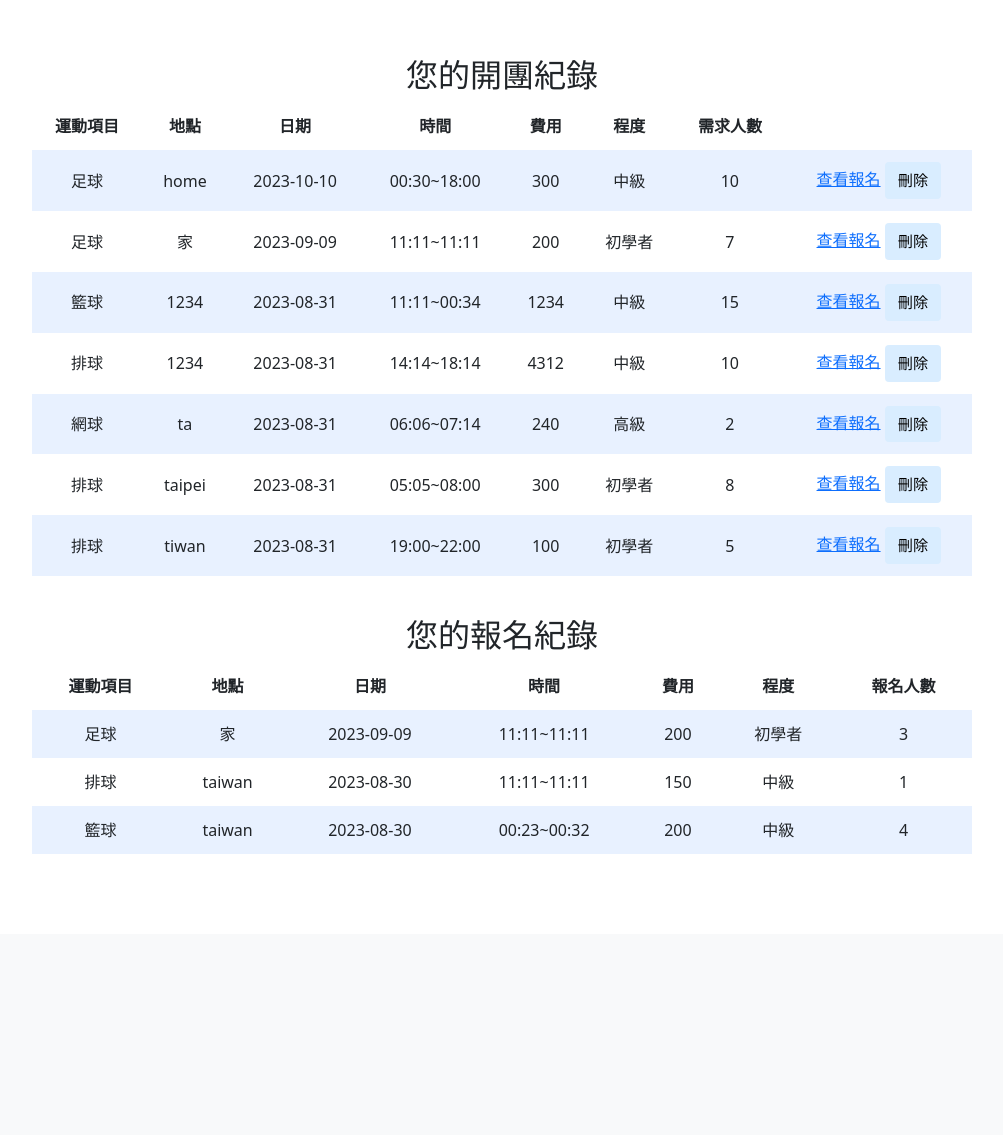
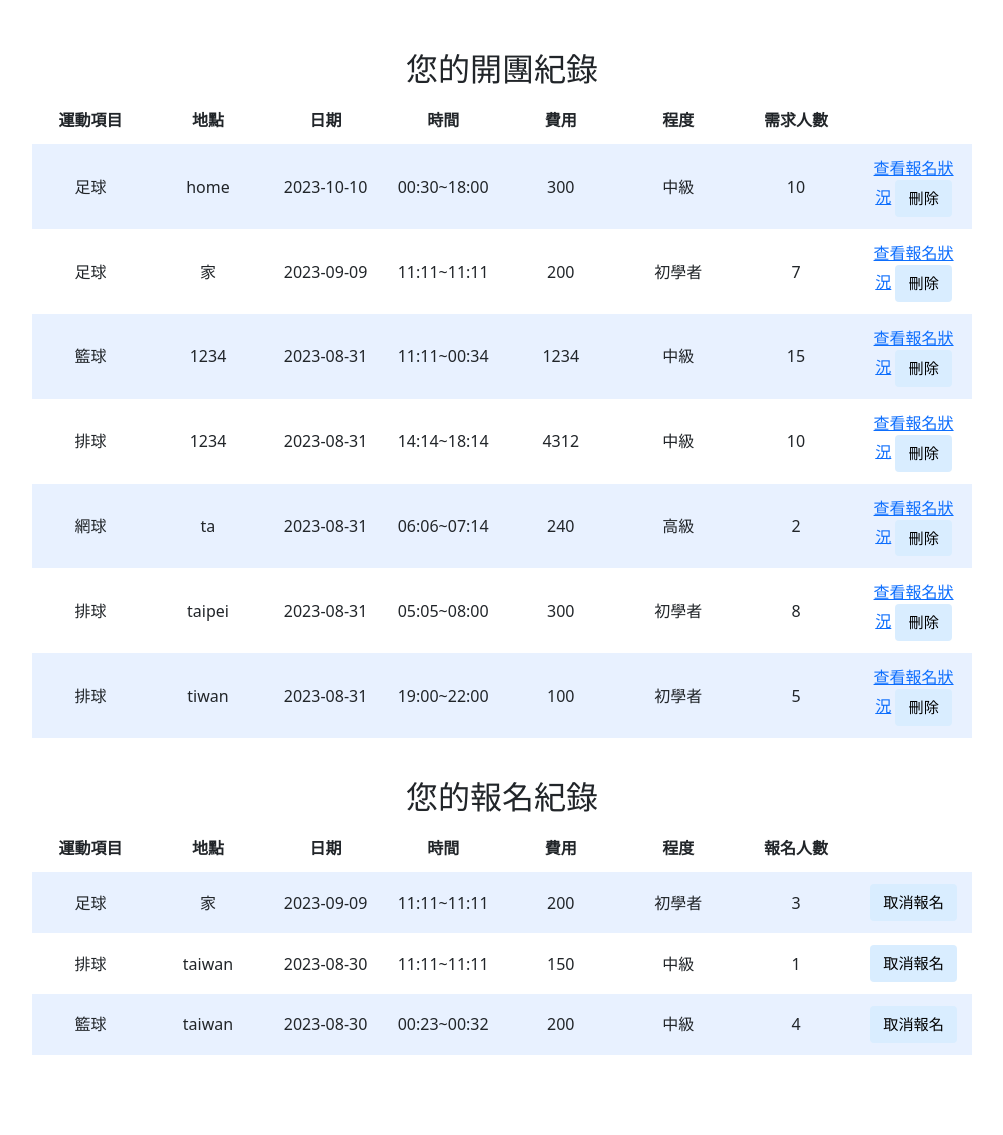
Before and after one commit to joeyyu123/finalproject, a Flask app: page /myhistory in a window 1280 px wide. Shown: the part 66-1201 px from the top of the page, without its empty margins (138-1141 px from the left). Before the commit the page ends 920 px from the top, so only its background shows below. Run offline with Flask 3, Linux system fonts and the light colour scheme; a user stored in the database is signed in; some libraries are stand-ins or nearby versions.

Commit message:
在myhistory中新增了取消報名按鈕，但app還未新增路由

```diff
--- a/app.py
+++ b/app.py
@@ -184,7 +184,8 @@ def delete_activity():
         return jsonify({"message": "刪除成功"}), 200
 
     except Exception as e:
-        return jsonify({"message": "删除失败", "error": str(e)}), 500
+        return jsonify({"message": "删除失敗", "error": str(e)}), 500
+
 
 
 @app.route("/apply/<int:activity_id>", methods=["GET", "POST"])
--- a/static/styles.css
+++ b/static/styles.css
@@ -4,7 +4,7 @@ body {
     font-size: 1rem;
     font-weight: 400;
     line-height: 1.5;
-    margin: 0;
+    margin-top: 60px;
     text-align: left;
 }
 
@@ -29,6 +29,7 @@ body {
     margin-bottom: 2rem;
     padding: 2rem 1rem;
     text-align: center;
+    position:fixed ;
 }
 
 .section {
@@ -101,6 +102,7 @@ input[type="text"]:hover, input[type="number"]:hover, input[type="date"]:hover,
 table {
     background-color: transparent;
     margin-bottom: 1rem;
+    table-layout: fixed;
     width: 100%;
 }
 
@@ -108,6 +110,7 @@ table th,
 table td {
     padding: 0.75rem;
     vertical-align: middle;
+    word-wrap: break-word;
 }
 
 tbody tr:nth-of-type(odd) {
--- a/templates/apply.html
+++ b/templates/apply.html
@@ -41,8 +41,6 @@
 <div class="container">
     <p>請填寫以下信息報名參加：</p>
     <form action="/apply/{{ activity.id }}" method="post">
-        <!-- 在此添加您的報名表單字段 -->
-        <!-- 例如：姓名、聯絡方式等 -->
         <div class="input-group mb-3">
             <label class="input-group-text" for="name">姓名: </label>
             <input type="text" id="name" name="name" required><br><br>
--- a/templates/layout.html
+++ b/templates/layout.html
@@ -14,13 +14,12 @@
         <link href="/static/styles.css" rel="stylesheet">
 
         <title>打球去 {% block title %}{% endblock %}</title>
-
+        {% block head %}{% endblock %}
 
     </head>
 
     <body>
-
-        <nav class="bg-light border navbar navbar-expand-md navbar-light">
+        <nav class="bg-light border navbar navbar-expand-md navbar-light fixed-top">
             <div class="container-fluid">
                 <a class="navbar-brand" href="/"><span class="blue">打球去</a>
                 <button aria-controls="navbar" aria-expanded="false" aria-label="Toggle navigation" class="navbar-toggler" data-bs-target="#navbar" data-bs-toggle="collapse" type="button">
@@ -66,7 +65,6 @@
         <main class="container-fluid py-5 text-center">
             {% block main %}{% endblock %}
         </main>
-
     </body>
 
 </html>
--- a/templates/myhistory.html
+++ b/templates/myhistory.html
@@ -28,7 +28,7 @@
                     <td class="text-middle">{{ activity.level }}</td>
                     <td class="text-middle">{{ activity.participants }}</td>
                     <td class="button">
-                        <a href="/view_signups/{{ activity.id }}">查看報名</a>
+                        <a href="/view_signups/{{ activity.id }}">查看報名狀況</a>
                         <button class="delete-button" data-id="{{ activity.id }}">刪除</button>
                     </td>
                 </tr>
@@ -62,6 +62,9 @@
                     <td class="text-middle">{{ activity.price }}</td>
                     <td class="text-middle">{{ activity.level }}</td>
                     <td class="text-middle">{{ activity.signup_participants }}</td>  <!-- 使用報名紀錄中的參與人數 -->
+                    <td class="text-middle">
+                        <button class="cancel-signup-button" data-id="{{ activity.id }}">取消報名</button>
+                    </td>
                 </tr>
             {% endfor %}
         </tbody>
@@ -105,6 +108,42 @@
             });
         }
     });
+
+    document.addEventListener("DOMContentLoaded", function() {
+        const cancelSignupButtons = document.querySelectorAll(".cancel-signup-button");
+
+        cancelSignupButtons.forEach(button => {
+            button.addEventListener("click", function() {
+                const activityId = button.getAttribute("data-id");
+                if (confirm("確定要取消報名這筆活動嗎？")) {
+                    cancelSignup(activityId);
+                }
+            });
+        });
+
+        function cancelSignup(activityId) {
+            const url = "/cancel_signup"; // 設定 Flask 路由，用於取消報名
+            const data = { activity_id: activityId };
+
+            fetch(url, {
+                method: "POST",
+                headers: {
+                    "Content-Type": "application/json"
+                },
+                body: JSON.stringify(data)
+            })
+            .then(response => response.json())
+            .then(result => {
+                alert(result.message);
+                // 刷新頁面或其他後續處理
+                location.reload();
+            })
+            .catch(error => {
+                console.error("取消報名失敗:", error);
+                // 處理錯誤情況
+            });
+        }
+    });
 </script>
 
 {% endblock %}
```
Also changed, not shown: database.db, 3 other files.
